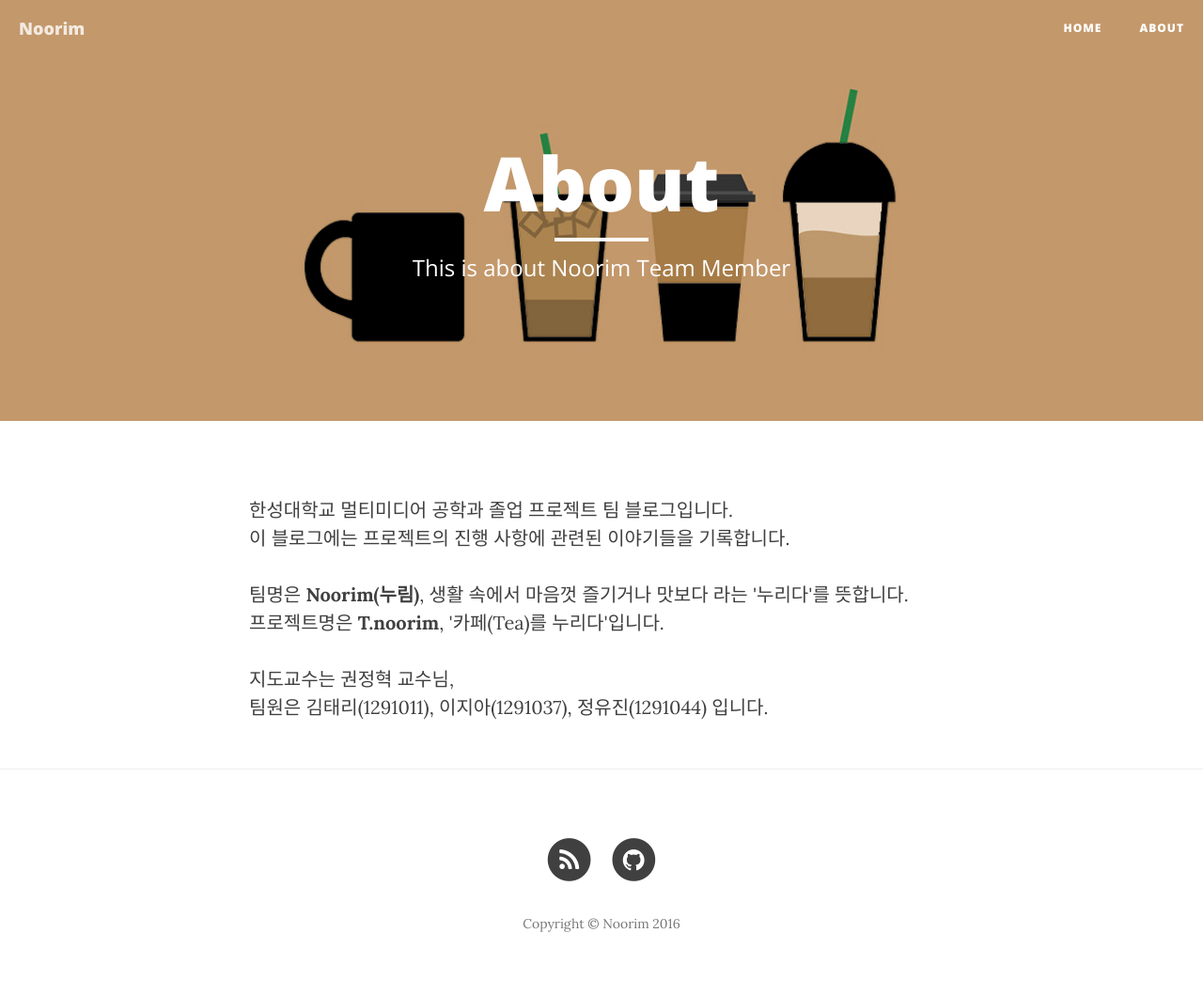
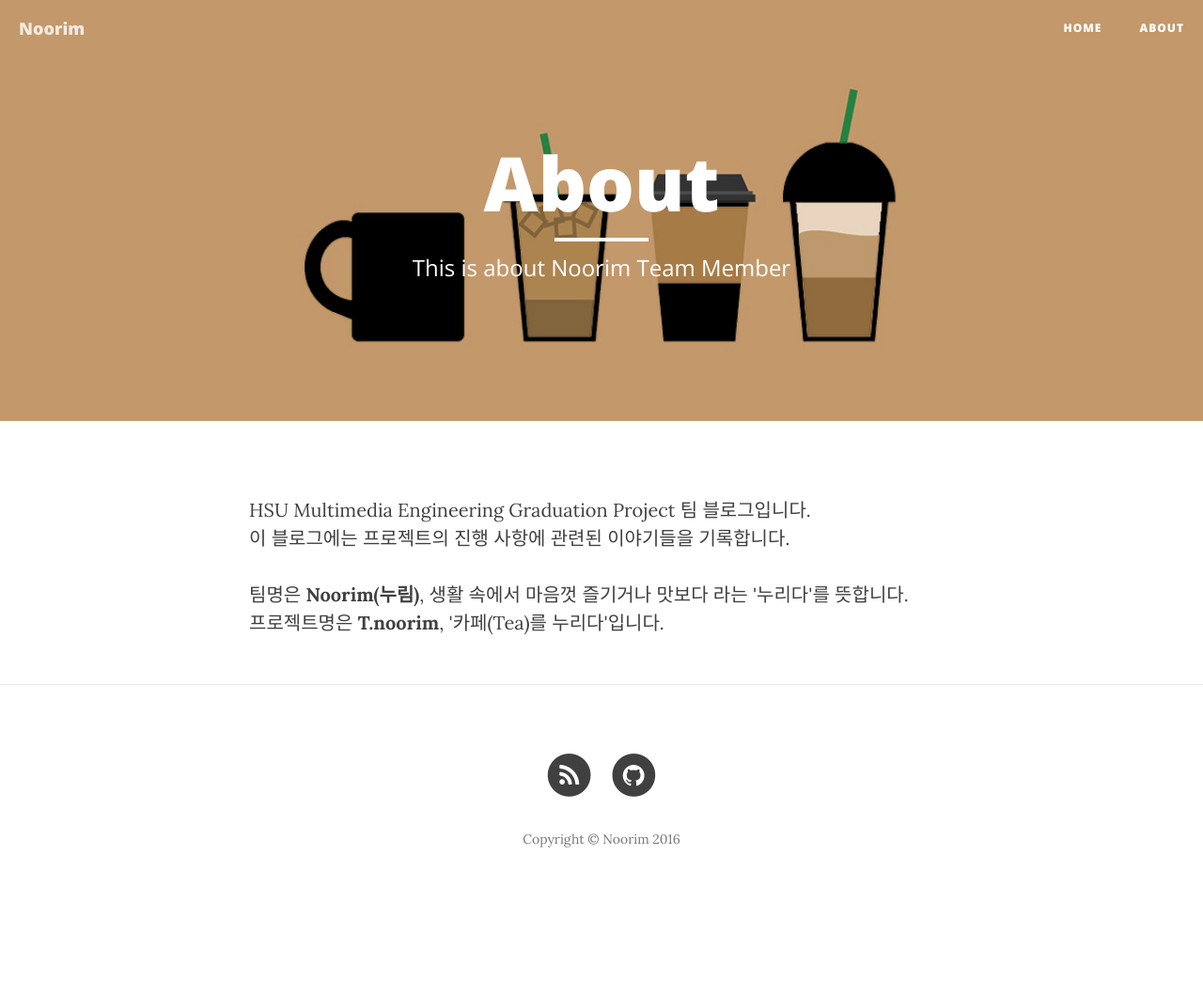
Before and after one commit to dudmy/noorim.github.io, a Jekyll site: the page built from about.html, in a window 1280 px wide. Shown: the whole page at 94% size. Built offline with Jekyll 4.4.1, drawn with Linux system fonts in a browser that asks for light colours; nearby versions of some CDN libraries; after the commit the page ends 969 px from its top, so only the background shows below that.

Commit message:
불필요한 정보 수정

```diff
--- a/about.html
+++ b/about.html
@@ -6,7 +6,7 @@ header-img: "img/about-bg.jpg"
 ---
 
 <p>
-한성대학교 멀티미디어 공학과 졸업 프로젝트 팀 블로그입니다.<br>
+HSU Multimedia Engineering Graduation Project 팀 블로그입니다.<br>
 이 블로그에는 프로젝트의 진행 사항에 관련된 이야기들을 기록합니다.
 </p>
 
@@ -14,8 +14,3 @@ header-img: "img/about-bg.jpg"
 팀명은 <strong>Noorim(누림)</strong>, 생활 속에서 마음껏 즐기거나 맛보다 라는 '누리다'를 뜻합니다.<br>
 프로젝트명은 <strong>T.noorim</strong>, '카페(Tea)를 누리다'입니다.
 </p>
-
-<p>
-지도교수는 권정혁 교수님,<br>
-팀원은 김태리(1291011), 이지아(1291037), 정유진(1291044) 입니다.
-</p>
```
Also changed, not shown: _posts/2015-03-06-project-start.md (+1 -4 lines), _posts/2015-03-20-1st-presentation.md (+1 -1 lines), _posts/2015-04-03-2nd-presentation.md (+1 -1 lines), _posts/2015-04-03-project-day.md (+1 -1 lines), _posts/2015-05-22-5th-meeting.md (+1 -1 lines), README.md.
